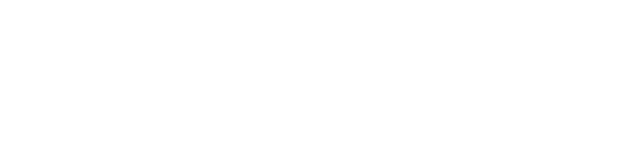
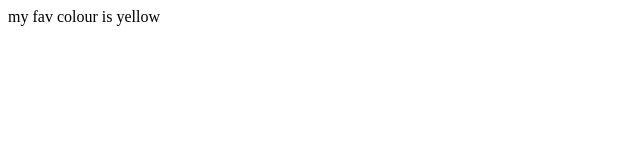
Before and after one commit to DeshamVarsha/FSD, a plain HTML site: page index.html in a window 1280 px wide. Shown: the whole page, without its empty margins (0-640 px from the left). Drawn offline with Linux system fonts and the light colour scheme.

Commit message:
Update index.html

```diff
--- a/index.html
+++ b/index.html
@@ -3,6 +3,6 @@
 
   </head>
   <body>
-
+    <p> my fav colour is yellow</p>
   </body>
 </html>
```
